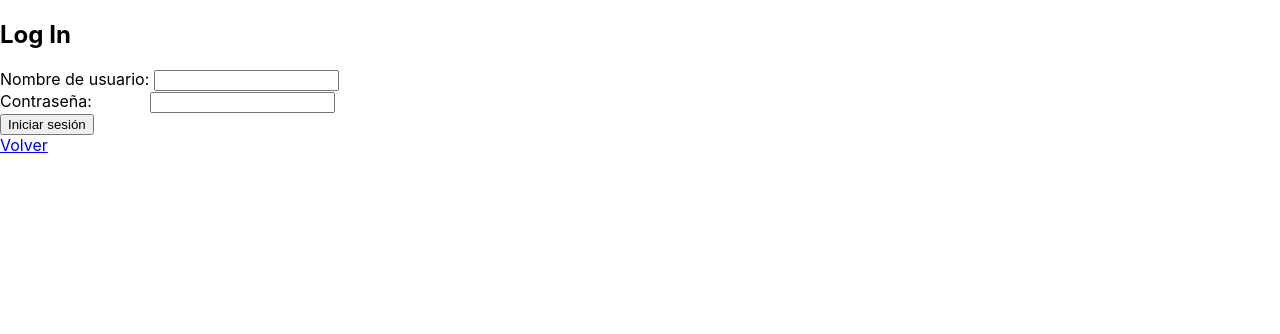
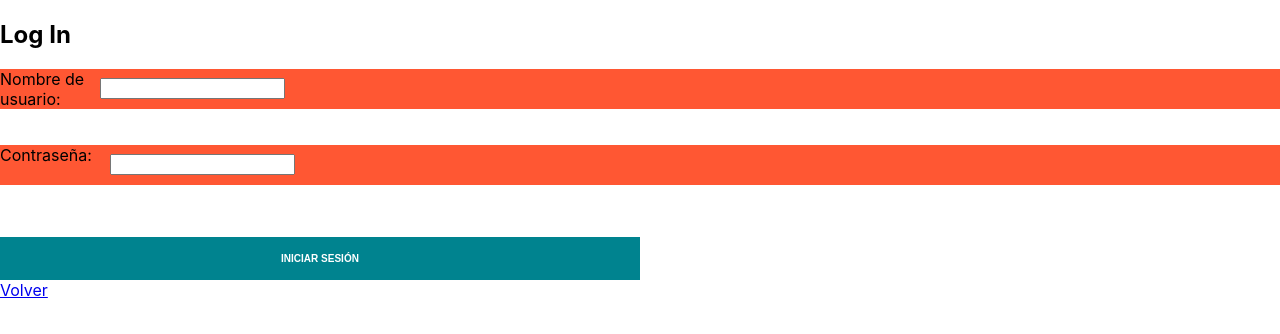
Before and after one commit to AlexanderAlvarezMarques/GS1-Final-Project, a React (Create React App) app: page /logIn in a window 1280 px wide. Shown: the top 334 px of the page. Built offline with nearby package versions, Linux system fonts and the light colour scheme; no server answers.

Commit message:
funciona redireccion

```diff
--- a/src/componentes/Incidences.js
+++ b/src/componentes/Incidences.js
@@ -4,7 +4,8 @@ import { Link } from "react-router-dom";
 const Incidences = () => {
 
   const misIncidences = (e) => {
-    window.location.href = "/newIncidence";
+    //window.location.href = "/newIncidence";
+    <Link to={"/NewIncidence"}>Volver</Link>
   };
 
   return (
--- a/src/componentes/LogIn.js
+++ b/src/componentes/LogIn.js
@@ -2,8 +2,9 @@ import React, { Fragment, useState } from "react";
 import styled from "@emotion/styled";
 import { Link } from "react-router-dom";
 import {auth} from '../firebaseConfig'
+import { Router, useHistory} from 'react-router-dom';
 
-const contenedor = styled.div`
+const Contenedor = styled.div`
   display: flex;
   margin-bottom: 1rem;
   align-items: center;
@@ -39,7 +40,11 @@ const Error = styled.div`
   margin-top: 1rem;
 `;
 
+
+
 const LogIn = () => {
+
+  let history = useHistory();
   const [datos, guardarDatos] = useState({
     userName: "",
     passwd: "",
@@ -49,26 +54,18 @@ const LogIn = () => {
   // extrarer valores
   const { userName, passwd } = datos;
 
-  const obtenerDatos = (e) => {
+  const obtenerDatos = e => {
     guardarDatos({
       ...datos,
       [e.target.name]: e.target.value,
     });
   };
 
-  //  cuando el usuario pulsa submit
-  const iniciarSesion = (e) => {
-    e.preventDefault();
 
-    // eslint-disable-next-line eqeqeq
-    if (userName.trim() == "" || passwd.trim() == "") {
-      guardarError(true);
-      return;
-    }
 
-    const iniciarSesion = (e) => {
+    const iniciarSesion = e => {
       e.preventDefault();
-
+      console.log("he pulsado el boton");
       // eslint-disable-next-line eqeqeq
       /*if (userName.trim() == "" || passwd.trim() == "") {
         guardarError(true);
@@ -87,39 +84,39 @@ const LogIn = () => {
       });
 
     guardarError(false);
-    window.location.href = "/sesion";
-  };
-  }
+    history.push("/sesion");
+    };
+
   //    HTML
   return (
     <Fragment>
       <form onSubmit={iniciarSesion}>
         <h2> Log In</h2>
-        <contenedor>
-          <label>Nombre de usuario:&nbsp;</label>
+        <Contenedor>
+          <Label>Nombre de usuario:&nbsp;</Label>
           <input
             type="text"
             name="userName"
             value={userName}
             onChange={obtenerDatos}
           />
-        </contenedor>
+        </Contenedor>
         <br></br>
-        <contenedor>
-          <label>
+        <Contenedor>
+          <Label>
             Contraseña:&nbsp;&nbsp;&nbsp;&nbsp; &nbsp;&nbsp;&nbsp;&nbsp;
             &nbsp;&nbsp;&nbsp;
-          </label>
+          </Label>
           <input
             type="password"
             name="passwd"
             value={passwd}
             onChange={obtenerDatos}
           />
-        </contenedor>
+        </Contenedor>
         <br></br>
-        {error ? <h4>Debes rellenar todos los campos</h4> : null}
-        <button type="submit">Iniciar sesión</button>
+        {error ? <Error>Debes rellenar todos los campos</Error> : null}
+        <Boton type="submit">Iniciar sesión</Boton>
         <br></br>
         <Link to={"/"}>Volver</Link>
       </form>
--- a/src/componentes/newIncidence.js
+++ b/src/componentes/newIncidence.js
@@ -1,6 +1,45 @@
 import React, { Fragment, useState } from "react";
 import { Router, useHistory } from "react-router-dom";
 import { auth, firestore } from "../firebaseConfig";
+import styled from "@emotion/styled";
+
+const Contenedor = styled.div`
+  display: flex;
+  margin-bottom: 1rem;
+  align-items: center;
+  background-color: #ff5733;
+  width: 100%;
+`;
+const Label = styled.label`
+  flex: 0 0 100px;
+  width: 100%;
+`;
+const Boton = styled.button`
+  background-color: #00838f;
+  font-size: 10px;
+  width: 50%;
+  padding: 1rem;
+  color: #fff;
+  text-transform: uppercase;
+  font-weight: bold;
+  border: none;
+  &:hover {
+    background-color: #26c6da;
+    cursor: pointer;
+  }
+  margin-top: 1rem;
+`;
+
+const Error = styled.div`
+  background-color: red;
+  color: white;
+  padding: 0.5rem;
+  width: 47.5%;
+  text-align: center;
+  margin-top: 1rem;
+`;
+
+
 
 const NewIncidence = () => {
     //para rediccionar
@@ -48,7 +87,7 @@ const NewIncidence = () => {
         <Fragment>
         <form onSubmit={enviarIncidencia}>
         <h2> Incidencia</h2>
-        <contenedor>
+        <Contenedor>
           <h3>Asunto:&nbsp;</h3>
           <input
             type="text"
@@ -56,9 +95,9 @@ const NewIncidence = () => {
             value={issue}
             onChange={obtenerDatos}
           />
-        </contenedor>
+        </Contenedor>
         <br></br>
-        <contenedor>
+        <Contenedor>
           <h3>Fecha de incidencia:&nbsp;</h3>
           <input
             type="text"
@@ -66,9 +105,9 @@ const NewIncidence = () => {
             value={dateIssue}
             onChange={obtenerDatos}
           />
-        </contenedor>
+        </Contenedor>
         <br></br>
-        <contenedor>
+        <Contenedor>
           <h3>Mensaje:&nbsp;</h3>
           <input
             type="text"
@@ -76,10 +115,10 @@ const NewIncidence = () => {
             value={incidenceContext}
             onChange={obtenerDatos}
           />
-        </contenedor>
+        </Contenedor>
         <br></br>
-        {error ? <a>Debes rellenar todos los campos</a> : null}
-        <button type="submit">Enviar</button>
+        {error ? <Error>Debes rellenar todos los campos</Error> : null}
+        <Boton type="submit">Enviar</Boton>
         </form>
         </Fragment>
     )
```
Also changed, not shown: 1 other file (tests, documents, lock files or other folders).
